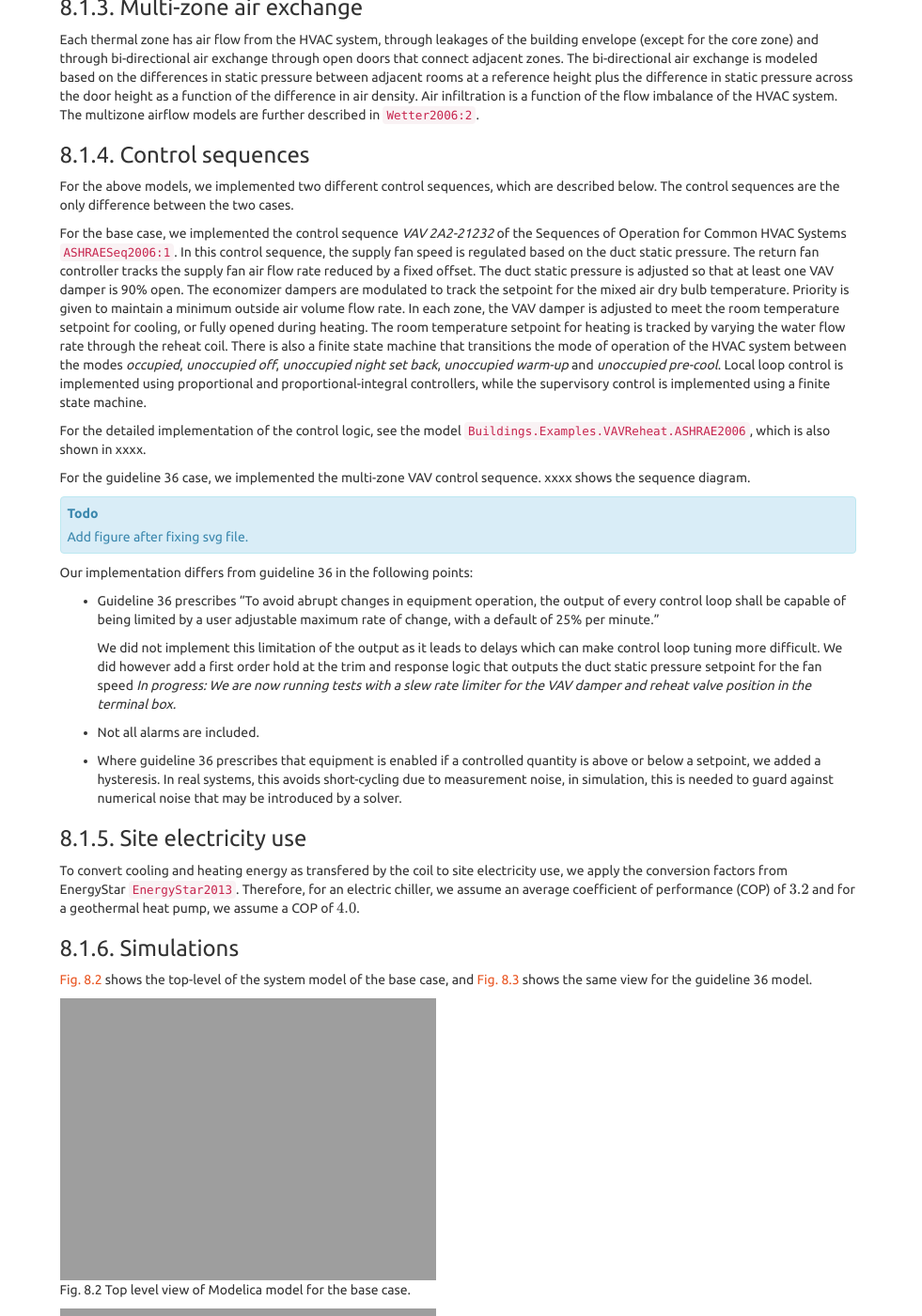
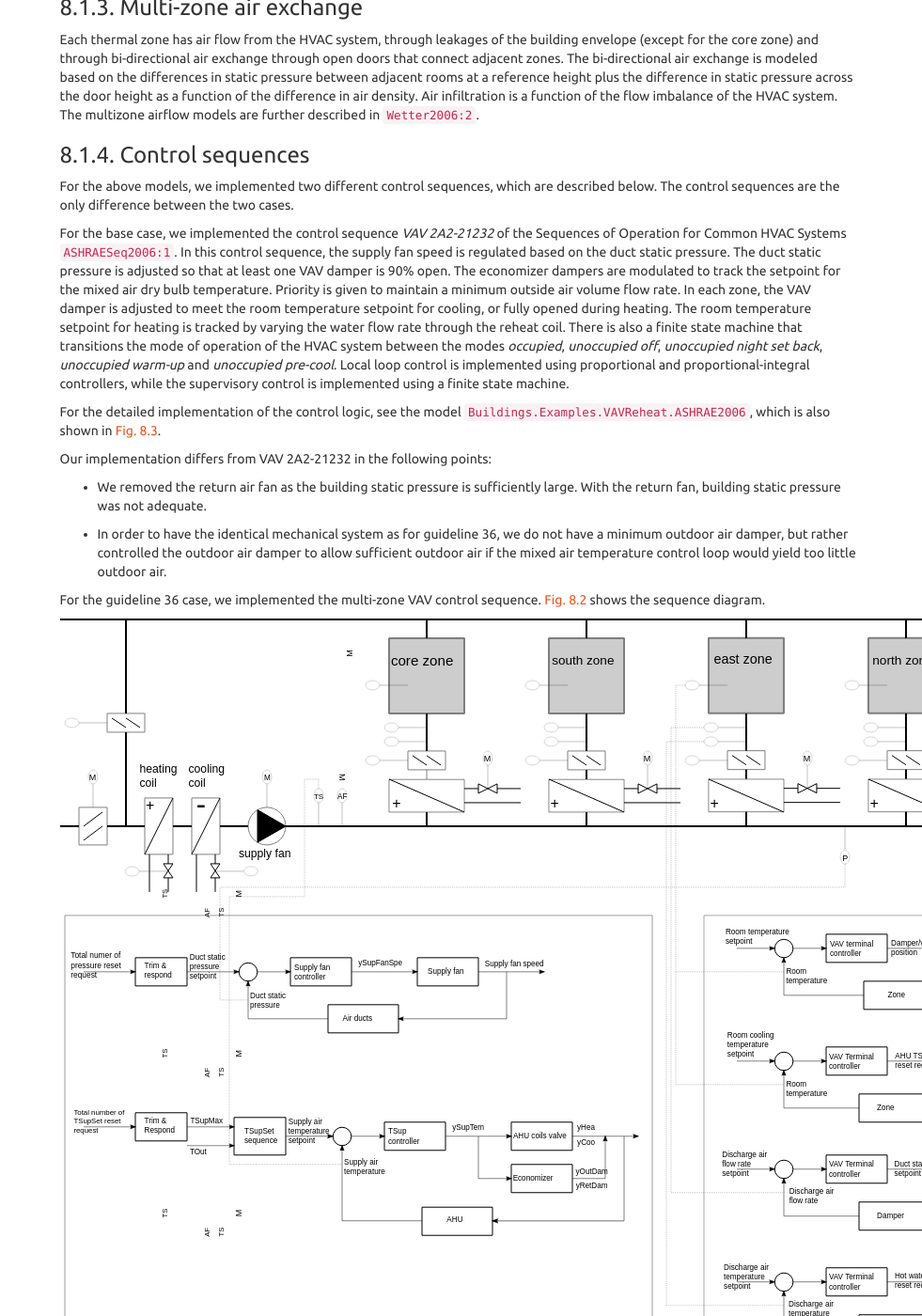
Before and after one commit to lbl-srg/obc, a Sphinx documentation site: the page built from specification/source/example.rst, in a window 1280 px wide and 1400 px high, scrolled down 1144 px. Shown: the whole window at 94% size, without its empty margins (299-1280 px from the left). Built offline with Sphinx 7.4.7, drawn with Linux system fonts in a browser that asks for light colours; cross-references to code outside the pages are shown as plain code; some of the changed text lies outside the part shown.

Commit message:
Added schematics and base case description

```diff
--- a/specification/source/example.rst
+++ b/specification/source/example.rst
@@ -99,8 +99,7 @@ For the base case, we implemented the control sequence
 Common HVAC Systems :cite:`ASHRAESeq2006:1`.
 In this control sequence, the
 supply fan speed is regulated based on the duct static pressure.
-The return fan controller tracks the supply fan air flow rate
-reduced by a fixed offset. The duct static pressure is adjusted
+The duct static pressure is adjusted
 so that at least one VAV damper is 90% open. The economizer dampers
 are modulated to track the setpoint for the mixed air dry bulb temperature.
 Priority is given to maintain a minimum outside air volume flow rate.
@@ -118,13 +117,28 @@ using a finite state machine.
 
 For the detailed implementation of the control logic,
 see the model ``Buildings.Examples.VAVReheat.ASHRAE2006``,
-which is also shown in xxxx.
+which is also shown in :numref:`fig_model_top_base`.
+
+Our implementation differs from VAV 2A2-21232 in the following points:
+
+* We removed the return air fan as the building static pressure is sufficiently
+  large. With the return fan, building static pressure was not adequate.
+
+* In order to have the identical mechanical system as for guideline 36,
+  we do not have a minimum outdoor air damper, but rather controlled
+  the outdoor air damper to allow sufficient outdoor air
+  if the mixed air temperature control loop would yield too little outdoor
+  air.
 
 
 For the guideline 36 case, we implemented the multi-zone VAV control sequence.
-xxxx shows the sequence diagram.
+:numref:`fig_vav_con_sch` shows the sequence diagram.
 
-.. todo:: Add figure after fixing svg file.
+.. _fig_vav_con_sch:
+
+.. figure:: img/case_study1/vavControlSchematics.*
+
+   Control schematics of guideline 36 case.
 
 
 
@@ -136,11 +150,10 @@ Our implementation differs from guideline 36 in the following points:
   a default of 25% per minute."
 
   We did not implement this limitation of the output as it leads to delays
-  which can make control loop tuning more difficult.
+  which can make control loop tuning more difficult if the output limitation
+  is slower than the dynamics of the controlled process.
   We did however add a first order hold at the trim and response logic
-  that outputs the duct static pressure setpoint for the fan speed
-  *In progress: We are now running tests with a slew rate limiter
-  for the VAV damper and reheat valve position in the terminal box.*
+  that outputs the duct static pressure setpoint for the fan speed.
 
 * Not all alarms are included.
 
```
Also changed, not shown: specification/source/img/case_study1/vavControlSchematics.png (renamed from specification/source/img/vavControlSchematics.png), specification/source/img/case_study1/vavControlSchematics.svg (renamed from specification/source/img/vavControlSchematics.svg), 2 other files.
